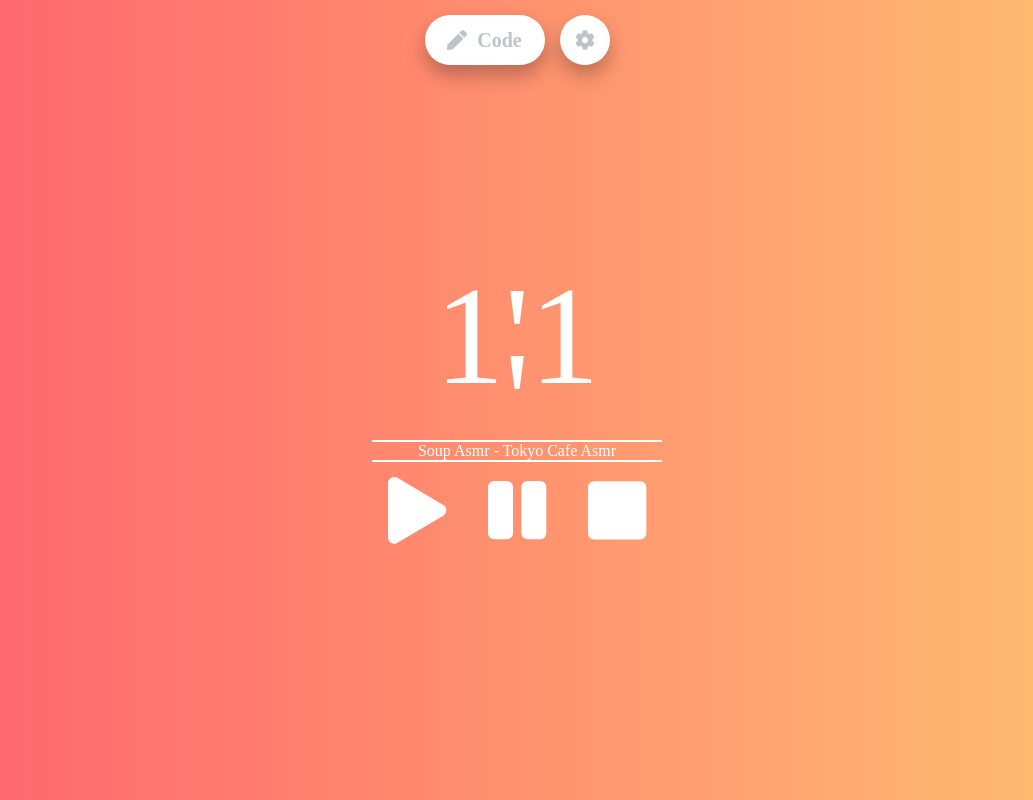
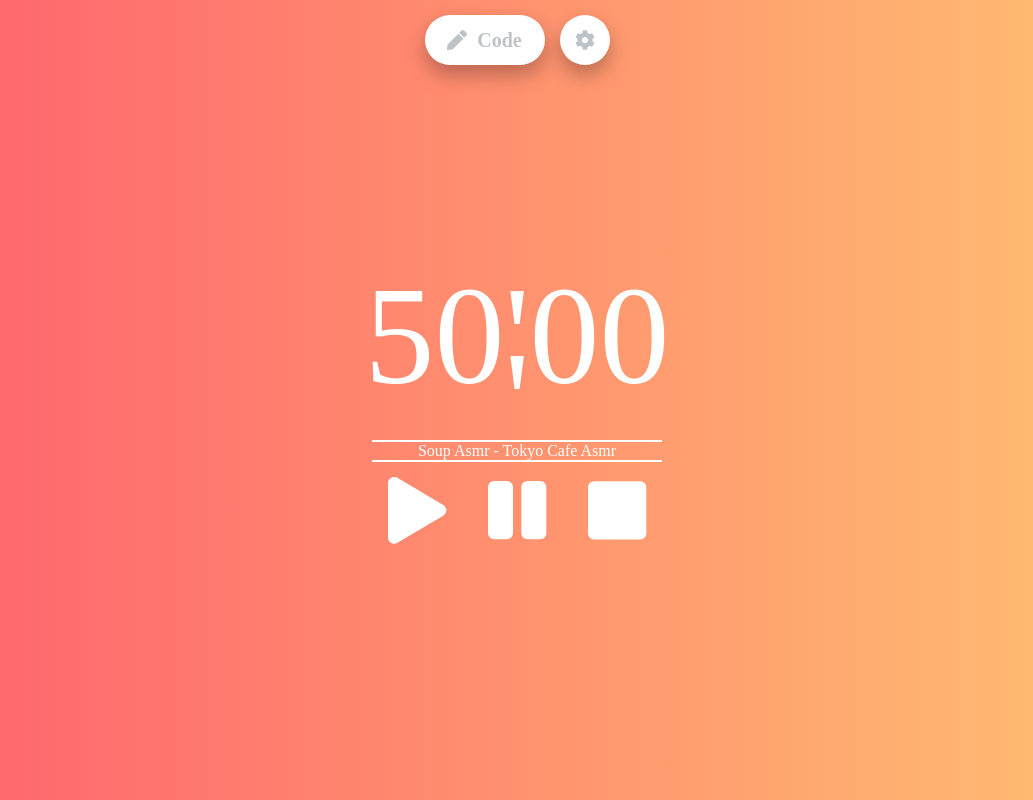
Before and after one commit to Kwon770/focus-timer, a React (Create React App) app: page / in a window 1280 px wide. Shown: the whole page, without its empty margins (123-1156 px from the left). Built offline with nearby package versions, Linux system fonts and the light colour scheme; what typography would draw is missing.

Commit message:
feat: Add add button feature

```diff
--- a/src/App.js
+++ b/src/App.js
@@ -52,7 +52,17 @@ export default class App extends Component {
   };
 
   render() {
-    const { curDo, isSettingClick, isToDoClick, isDigital, toDos } = this.state;
+    const {
+      curDo,
+      isSettingClick,
+      isToDoClick,
+      isDigital,
+      toDos,
+      isCustom,
+      focusTime,
+      shortBreakTime,
+      longBreakTime
+    } = this.state;
     return (
       <>
         <ButtonConatiner>
@@ -66,6 +76,10 @@ export default class App extends Component {
           <DigitalTimer
             isSettingClick={isSettingClick}
             isToDoClick={isToDoClick}
+            isCustom={isCustom}
+            focusTime={focusTime}
+            shortBreakTime={shortBreakTime}
+            longBreakTime={longBreakTime}
           />
         ) : (
           ""
--- a/src/components/DigitalTimer/index.js
+++ b/src/components/DigitalTimer/index.js
@@ -8,8 +8,8 @@ import TodaySetCounter from "./TodaySetCounter";
 export default class TimerPresenter extends React.Component {
   state = {
     intervalTimer: () => {},
-    minute: "1",
-    second: "1",
+    minute: "50",
+    second: "00",
     sets: []
   };
   render() {
@@ -60,6 +60,10 @@ export default class TimerPresenter extends React.Component {
   RemoveTimer = () => {
     clearInterval(this.state.intervalTimer);
   };
+  ConvertToTimeFormat = number => {
+    if (number < 10) return "0" + String(number);
+    else return String(number);
+  };
   _handlePlay = () => {
     this.setState({ timerState: true });
     this.SetTimer();
@@ -69,6 +73,10 @@ export default class TimerPresenter extends React.Component {
   };
   _handleStop = () => {
     this.RemoveTimer();
+    this.setState({
+      minute: this.ConvertToTimeFormat(this.props.focusTime),
+      second: "00"
+    });
   };
 }
 
```
